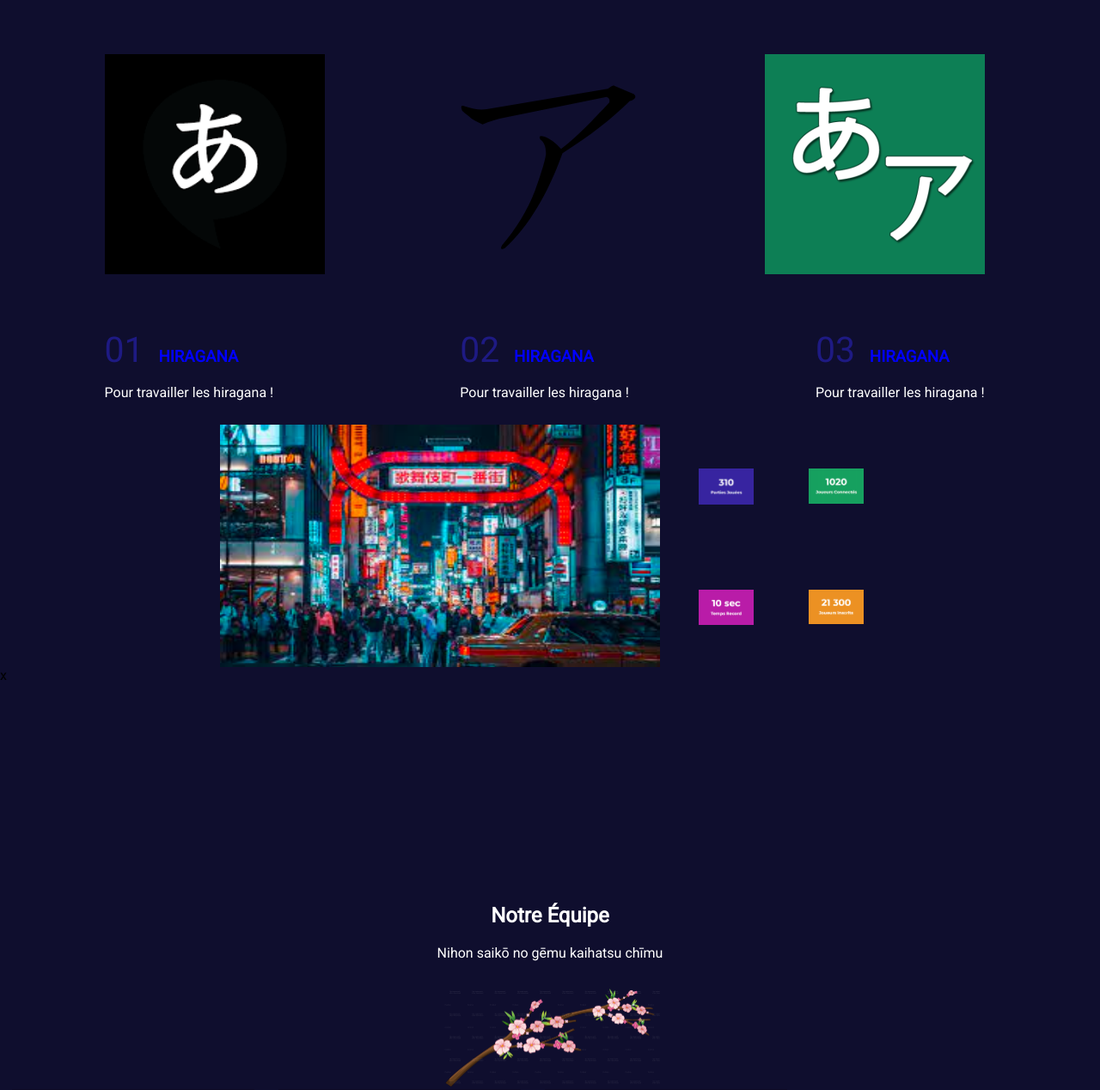
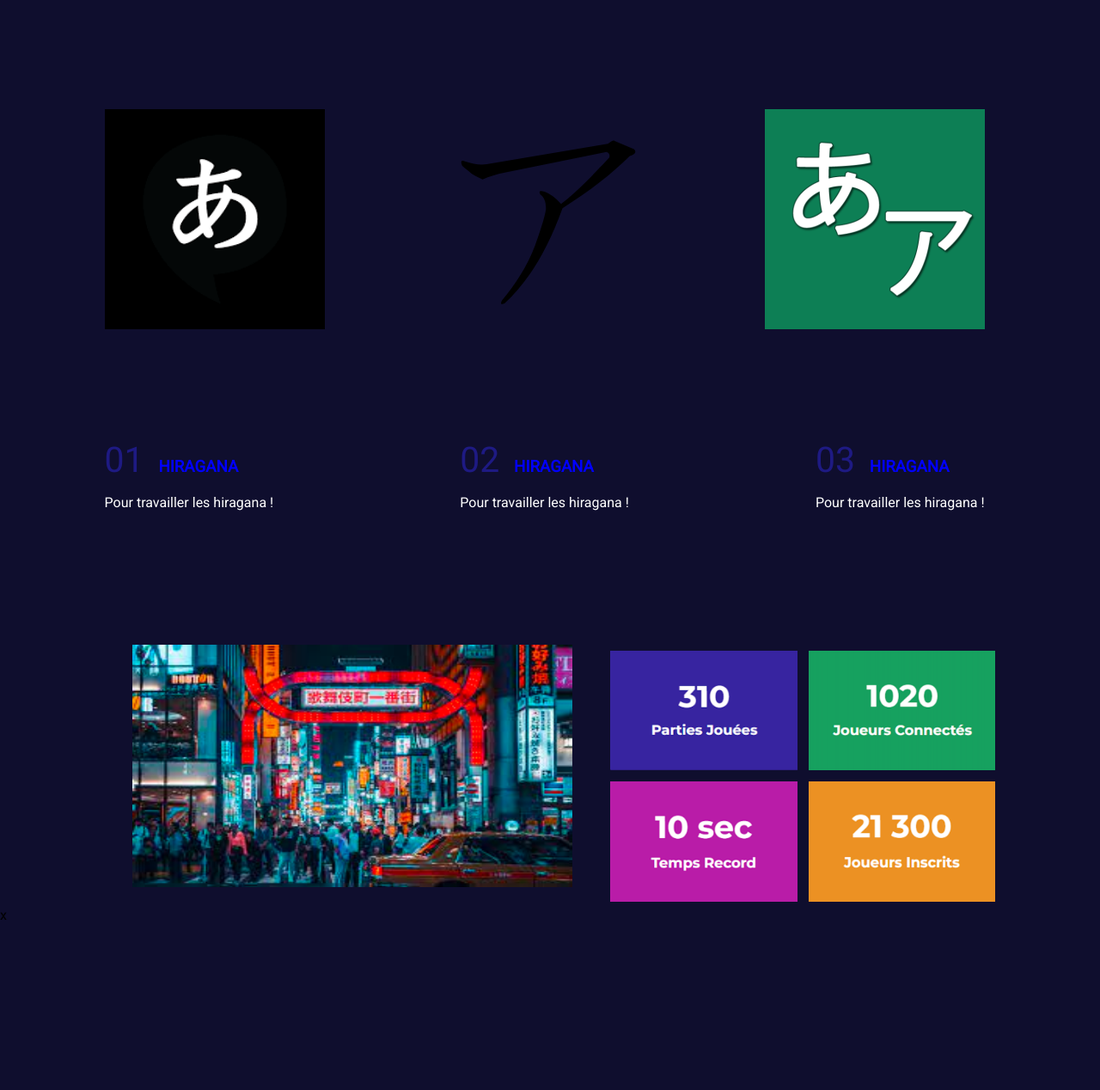
Before and after one commit to Mitake-ktm/Arigato, a PHP site: page / in a window 1280 px wide. Shown: the part 697-1965 px from the top of the page at 86% size. Run offline with PHP 8.4, Linux system fonts and the light colour scheme; some libraries are stand-ins or nearby versions.

Commit message:
correction de beug

```diff
--- a/assets/css/main.css
+++ b/assets/css/main.css
@@ -30,7 +30,8 @@ h2 {
  width: 80%;
  padding-right: 1vw;
  color: blue;
- margin-top: 5vw;
+ margin-top: 10vw;
+ margin-bottom: 10vw;
 }
 /* FIN Image mode de jeu */
 
@@ -64,6 +65,7 @@ img {
  justify-content: center;
  height: 100%;
  width: 46%;
+
 }
 .container img {
  height: 22vw;
@@ -82,8 +84,8 @@ img {
 
 .table img {
  display: flex;
- width: 5vw;
- height: auto;
+ width: 17vw;
+ height: 10.9vw;
 }
 
 .NOM {
```
